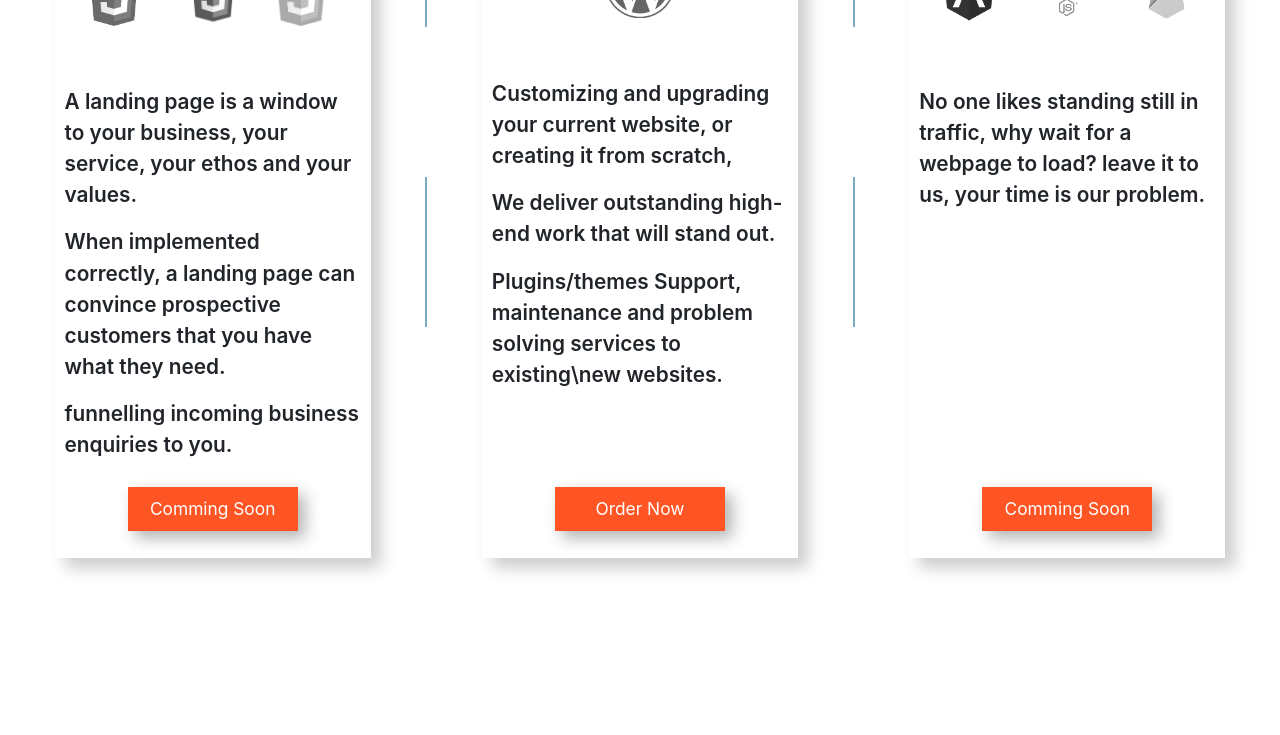
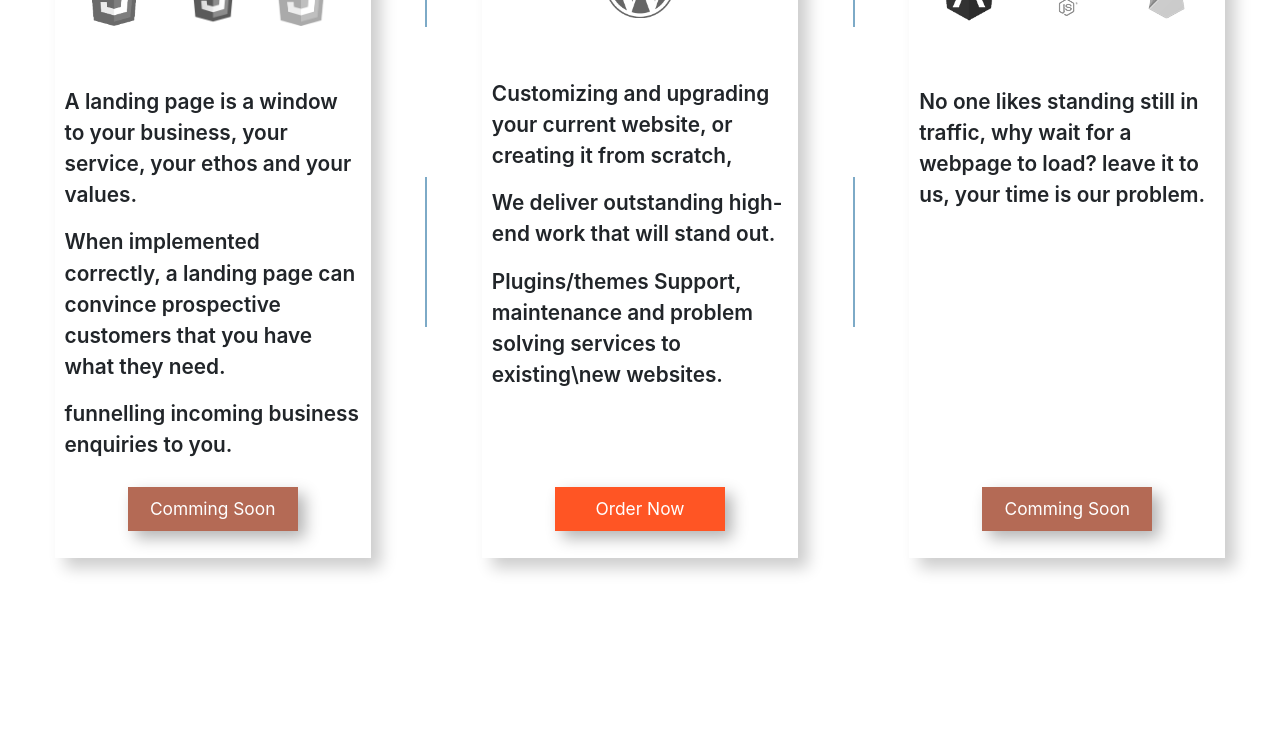
Before and after one commit to idanavin/joined-portfolio, an Angular app: page / in a window 1280 px wide. Shown: the part 2000-2735 px from the top of the page. Built offline with nearby package versions, Linux system fonts and the light colour scheme.

Commit message:
changed comming soon color, bold for graphs type

```diff
--- a/src/app/home/about/graphs/graphs.component.scss
+++ b/src/app/home/about/graphs/graphs.component.scss
@@ -9,11 +9,18 @@ $color-3: rgb(48, 51, 255);
     // background: #FCFBFB;
     padding: 0 10px;
     background: transparent;
+    font-weight: bold;
     width: 280px;
     height: 100%;
     overflow: hidden;
+    display: -webkit-box;
+    display: -ms-flexbox;
     display: flex;
+    -webkit-box-orient: vertical;
+    -webkit-box-direction: normal;
+        -ms-flex-direction: column;
             flex-direction: column;
+    -webkit-transform: translate3d(0, 0, 0);
             transform: translate3d(0, 0, 0);
     @include for-phone-only {
       margin: 0 auto;
@@ -23,12 +30,18 @@ $color-3: rgb(48, 51, 255);
     }
     &__lines {
       height: 165px;
+      display: -webkit-box;
+      display: -ms-flexbox;
       display: flex;
       padding: 20px 0;
+      -ms-flex-pack: distribute;
           justify-content: space-around;
     }
     &__text-area {
+      display: -webkit-box;
+      display: -ms-flexbox;
       display: flex;
+      -ms-flex-pack: distribute;
           justify-content: space-around;
     }
     &__text {
@@ -38,6 +51,7 @@ $color-3: rgb(48, 51, 255);
     &__line {
       margin: 0 10px;
       width: 100%;
+      -webkit-transform: translate3d(0, 0, 0);
               transform: translate3d(0, 0, 0);
 
       background: #D8D2D7;
@@ -53,14 +67,18 @@ $color-3: rgb(48, 51, 255);
       }
       &-inner {
         content: '';
+
         position: absolute;
         top: 100%;
         left: 0;
         width: 100%;
         height: 100%;
         //border-radius: 14px;
+        -webkit-transform-origin: 50% 100%;
                 transform-origin: 50% 100%;
+        -webkit-transform: translateY(-100%);
                 transform: translateY(-100%);
+        -webkit-transition: all .2s ease-in-out;
         transition: all .2s ease-in-out;
 
         // background: #f00;
@@ -72,14 +90,27 @@ $color-3: rgb(48, 51, 255);
       background: transparent;
       position: relative;
       &-inner {
+
         height: 100%;
+        display: -webkit-box;
+        display: -ms-flexbox;
         display: flex;
+        -webkit-box-align: center;
+            -ms-flex-align: center;
                 align-items: center;
+        -ms-flex-pack: distribute;
             justify-content: space-around;
       }
       &:after {
+        -webkit-transition: background .1s linear,
+                    -webkit-transform .4s cubic-bezier(0.68, -0.55, 0.265, 1.55);
+        transition: background .1s linear,
+                    -webkit-transform .4s cubic-bezier(0.68, -0.55, 0.265, 1.55);
         transition: transform .4s cubic-bezier(0.68, -0.55, 0.265, 1.55),
                     background .1s linear;
+        transition: transform .4s cubic-bezier(0.68, -0.55, 0.265, 1.55),
+                    background .1s linear,
+                    -webkit-transform .4s cubic-bezier(0.68, -0.55, 0.265, 1.55);
         content: '';
         width: 80px;
         height: 40px;
@@ -95,7 +126,9 @@ $color-3: rgb(48, 51, 255);
     }
     &__control {
       //border-radius: 30px;
+      -webkit-transition: all .2s ease-in-out;
       transition: all .2s ease-in-out;
+      -webkit-transform: translate3d(0, 0, 0);
               transform: translate3d(0, 0, 0);
       text-transform: uppercase;
       font-size: 1rem;
@@ -135,8 +168,11 @@ $color-3: rgb(48, 51, 255);
           & ~ .graph-card__controls {
             &:after {
 
+              -webkit-transform: translateX(8px);
+
                       transform: translateX(8px);
               @include for-phone-only {
+                -webkit-transform: translateX(6px);
                         transform: translateX(6px);
 
               }
@@ -163,8 +199,11 @@ $color-3: rgb(48, 51, 255);
           }
           & ~ .graph-card__controls {
             &:after {
+              -webkit-transform: translateX(90px);
                       transform: translateX(90px);
               @include for-phone-only {
+
+                -webkit-transform: translateX(90px);
 
                         transform: translateX(90px);
               }
@@ -191,8 +230,11 @@ $color-3: rgb(48, 51, 255);
           }
           & ~ .graph-card__controls {
             &:after {
+              -webkit-transform: translateX(173px);
                       transform: translateX(173px);
               @include for-phone-only {
+
+                -webkit-transform: translateX(175px);
 
                         transform: translateX(175px);
               }
--- a/src/app/home/blurbs/blurbs.component.scss
+++ b/src/app/home/blurbs/blurbs.component.scss
@@ -20,6 +20,7 @@
 
 .blurb {
     text-align: center;
+    -webkit-box-shadow: 6px 6px 20px rgba(0, 0, 0, 0.3);
             box-shadow: 6px 6px 20px rgba(0, 0, 0, 0.3);
     height: 300px;
     width: 300px;
@@ -34,13 +35,17 @@
             &__tittle {
             }
             &__icon {
+                -webkit-animation: moveUR 1s ease-in-out;
                         animation: moveUR 1s ease-in-out;
+                -webkit-animation-fill-mode: forwards;
                         animation-fill-mode: forwards;
             }
             &__description {
                 text-align: left;
                 display: block;
+                -webkit-animation: moveUp 1s ease-in-out;
                         animation: moveUp 1s ease-in-out;
+                -webkit-animation-fill-mode: forwards;
                         animation-fill-mode: forwards;
             }
         }
@@ -48,8 +53,8 @@
 
     &__tittle {
         font-size: 2.5rem;
-        font-family: 'Gochi Hand', cursive;
-        text-transform: uppercase;
+        // font-family: 'Gochi Hand', cursive;
+        // text-transform: uppercase;
         padding-top: 30px;
         margin-bottom: 50px;
     }
@@ -70,19 +75,22 @@
         // height: 200px;
         line-height: 1.5;
         font-weight: 600;
-        font-style: italic;
+
     }
 
     @include for-phone-only {
         &__tittle {
         }
         &__icon {
+            -webkit-animation: moveUR 1s ease-in-out;
                     animation: moveUR 1s ease-in-out;
+            -webkit-animation-fill-mode: forwards;
                     animation-fill-mode: forwards;
         }
         &__description {
             text-align: left;
             display: block;
+            -webkit-transform: translateY(-90px);
                     transform: translateY(-90px);
             opacity: 1;
             // animation: moveUp 1s ease-in-out;
--- a/src/app/home/portfolio/modal/modal.component.scss
+++ b/src/app/home/portfolio/modal/modal.component.scss
@@ -37,12 +37,16 @@
     display: block;
     top: 50%;
     left: 50%;
-    transform: translate(-50%, -50%);
+    -webkit-transform: translate(-50%, -50%);
+            transform: translate(-50%, -50%);
     width: 75%;
     max-width: 810px;
 
+    background-image: -webkit-gradient(linear, left top, left bottom, from(rgb(255, 155, 122)), to(rgb(255, 212, 197)));
+
     background-image: linear-gradient(to bottom, rgb(255, 155, 122), rgb(255, 212, 197));
-    box-shadow: 0 2px 8px rbga(0,0,0,0.26);
+    -webkit-box-shadow: 0 2px 8px rbga(0,0,0,0.26);
+            box-shadow: 0 2px 8px rbga(0,0,0,0.26);
 
     &__tittle {
         text-align: center;
@@ -54,6 +58,7 @@
     &__content {
         height: 200px;
         padding-left: 25px;
+        font-size: 1.3rem;
         @include for-phone-only {
             height: 20vh;
         }
@@ -67,8 +72,11 @@
     width: 240px;
     border: none;
     border-radius: 5px;
+    background-image: -webkit-gradient(linear, left top, right bottom, from(#ff64306e), to(#fffc3083));
     background-image: linear-gradient(to right bottom, #ff64306e, #fffc3083);
-    box-shadow: 7px 7px 16px rgba(0, 0, 0, 0.301);
+    -webkit-box-shadow: 7px 7px 16px rgba(0, 0, 0, 0.301);
+            box-shadow: 7px 7px 16px rgba(0, 0, 0, 0.301);
+    -webkit-transition: 0.3s;
     transition: 0.3s;
     display: block;
     margin: 0 auto 20px auto;
--- a/src/app/home/services/services.component.html
+++ b/src/app/home/services/services.component.html
@@ -16,7 +16,7 @@
                 <p class="service__description"> When implemented correctly, a landing page can convince prospective
                     customers that you have what they need. </p>
                 <p class="service__description">funnelling incoming business enquiries to you. </p>
-                <a class="service__link" href="#" target="_blank"><div class="service__button">Comming Soon</div></a>
+                <a class="service__link" href="#" target="_blank"><div class="service__comming-soon">Comming Soon</div></a>
             </div>
         </div>
         <div class="sepeator">
@@ -54,7 +54,7 @@
                     still in traffic, why wait for a webpage to load?
                     leave it to us, your time is our problem.
                 </p>
-                <a class="service__link" href="#" target="_blank"><div class="service__button">Comming Soon</div></a>
+                <a class="service__link" href="#" target="_blank"><div class="service__comming-soon">Comming Soon</div></a>
             </div>
         </div>
     </div>
--- a/src/app/home/services/services.component.scss
+++ b/src/app/home/services/services.component.scss
@@ -24,6 +24,7 @@
     margin: auto;
 
     padding: 10px;
+    -webkit-box-shadow: 10px 10px 15px 0px rgba(0, 0, 0, 0.2);
             box-shadow: 10px 10px 15px 0px rgba(0, 0, 0, 0.2);
     background-color: white;
     &__tittle {
@@ -58,9 +59,11 @@
         position: absolute;
         top: 100%;
         left: 50%;
+        -webkit-transform: translateX(-50%);
                 transform: translateX(-50%);
         // width: 60%;
         text-align: center;
+        -webkit-box-shadow: 7px 7px 16px rgba(0, 0, 0, 0.301);
                 box-shadow: 7px 7px 16px rgba(0, 0, 0, 0.301);
 
         border: 2px solid #FF5524;
@@ -78,12 +81,37 @@
 
     }
 
+    &__comming-soon {
+        position: absolute;
+        top: 100%;
+        left: 50%;
+        -webkit-transform: translateX(-50%);
+                transform: translateX(-50%);
+        // width: 60%;
+        text-align: center;
+        -webkit-box-shadow: 7px 7px 16px rgba(0, 0, 0, 0.301);
+                box-shadow: 7px 7px 16px rgba(0, 0, 0, 0.301);
+
+        border: 2px solid #B46A55;
+        width: 170px;
+        margin: 0 auto;
+        font-size: 13pt;
+        padding: 7px 0;
+        text-align: center;
+        color: white;
+        background-color: #B46A55 ;
+
+
+
+    }
+
     &__icon {
         width: 70px;
         height: 70px;
         background-size: contain;
         background-repeat: no-repeat;
         margin: 60px auto;
+        -webkit-filter: grayscale(1);
                 filter: grayscale(1);
         &--1 {
             background-image: url("~/assets/html-service.png");
@@ -109,6 +137,7 @@
     }
 
     &__icon:hover{
+        -webkit-filter:none;
                 filter:none;
     }
 }
@@ -142,6 +171,7 @@
 
     .service{
         &__icon {
+            -webkit-filter:none;
                     filter:none;
         }
     }
@@ -161,6 +191,7 @@
     }
     .service{
         &__icon {
+            -webkit-filter:none;
                     filter:none;
         }
     }
```
Lines whose indentation alone changed are shown as unchanged.
